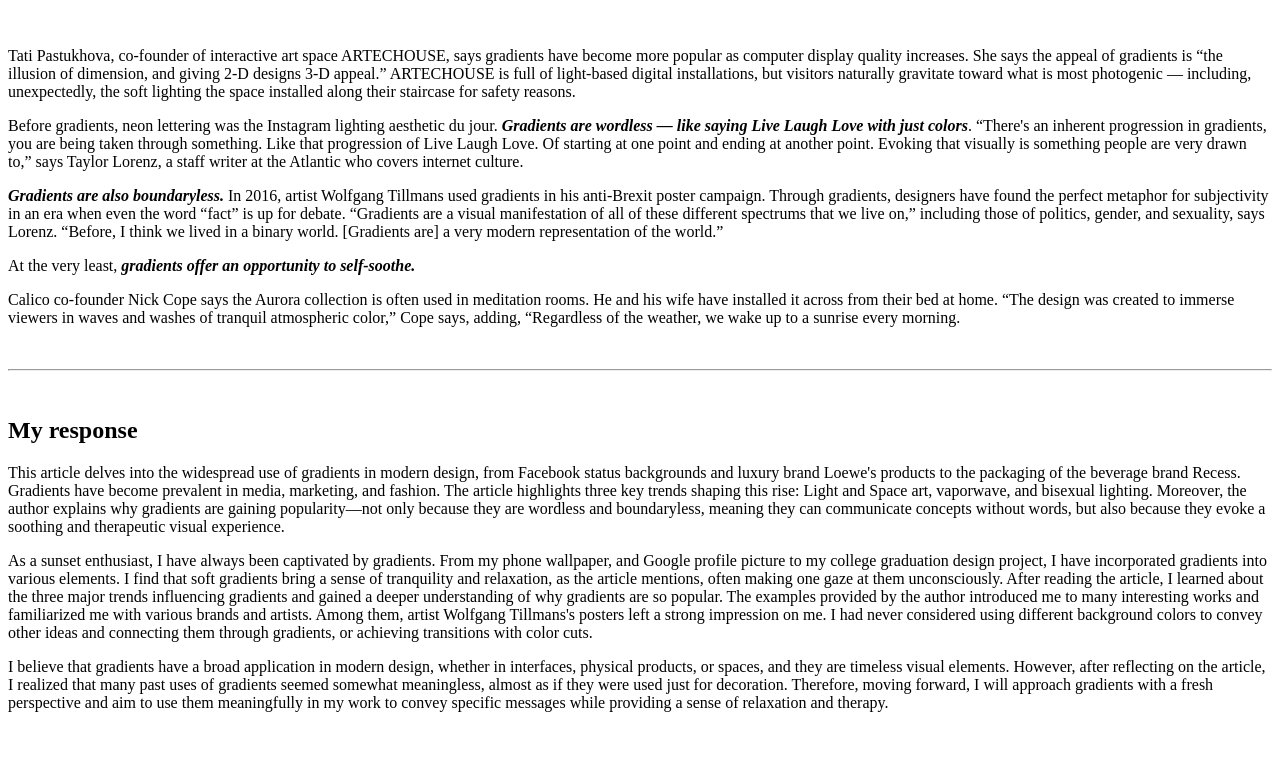
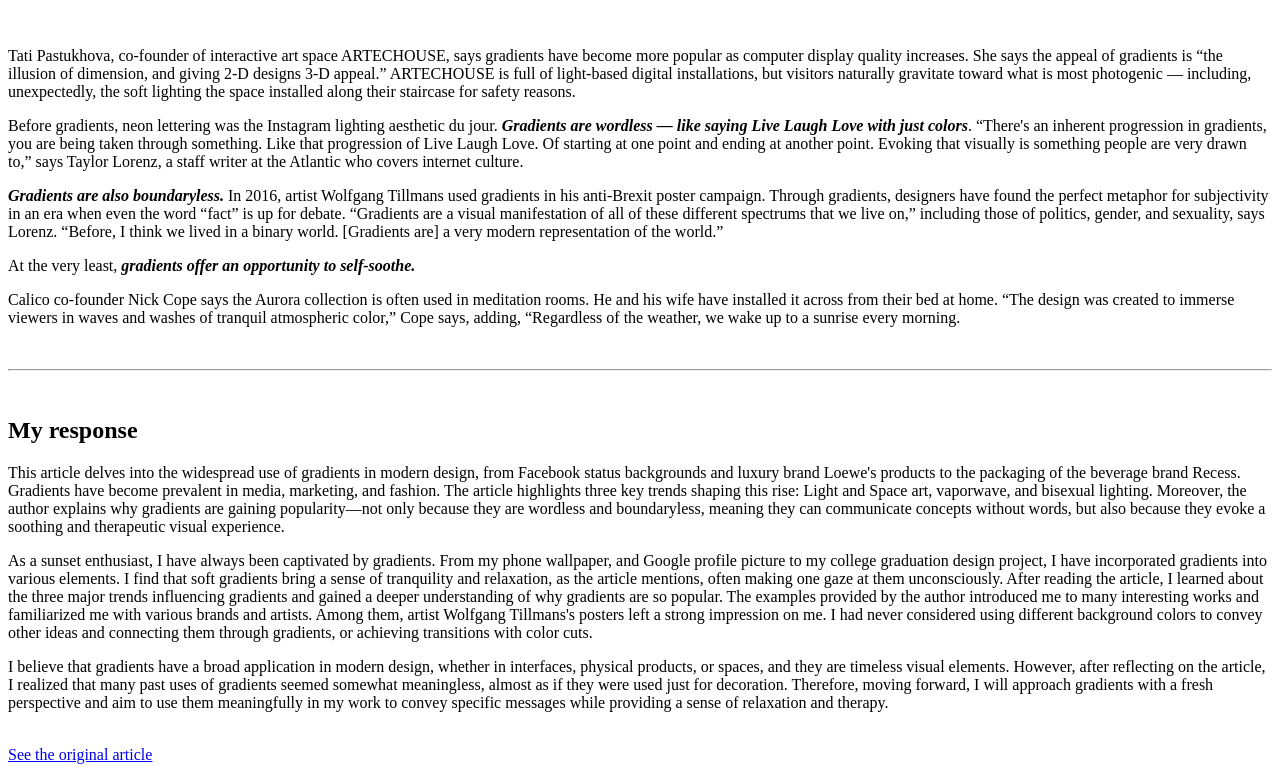
Before and after one commit to jennyenn/manuscript, a plain HTML site: page index.html in a window 1280 px wide. Shown: the part 1357-2129 px from the top of the page. Before the commit the page ends 2085 px from the top, so only its background shows below. Drawn offline with Linux system fonts and the light colour scheme.

Commit message:
Update index.html

```diff
--- a/index.html
+++ b/index.html
@@ -102,6 +102,8 @@
                 I believe that gradients have a broad application in modern design, whether in interfaces, physical products, or spaces, and they are timeless visual elements. However, after reflecting on the article, I realized that many past uses of gradients seemed somewhat meaningless, almost as if they were used just for decoration. Therefore, moving forward, I will approach gradients with a fresh perspective and aim to use them meaningfully in my work to convey specific messages while providing a sense of relaxation and therapy.
             </p>
             </section>
+            <br>
+            <footer><a href="https://www.vox.com/the-goods/2019/3/1/18241592/gradients-facebook-coachella-daily-fading-pastel-design-trend">See the original article</a></footer>
 
 
     </body>
```
